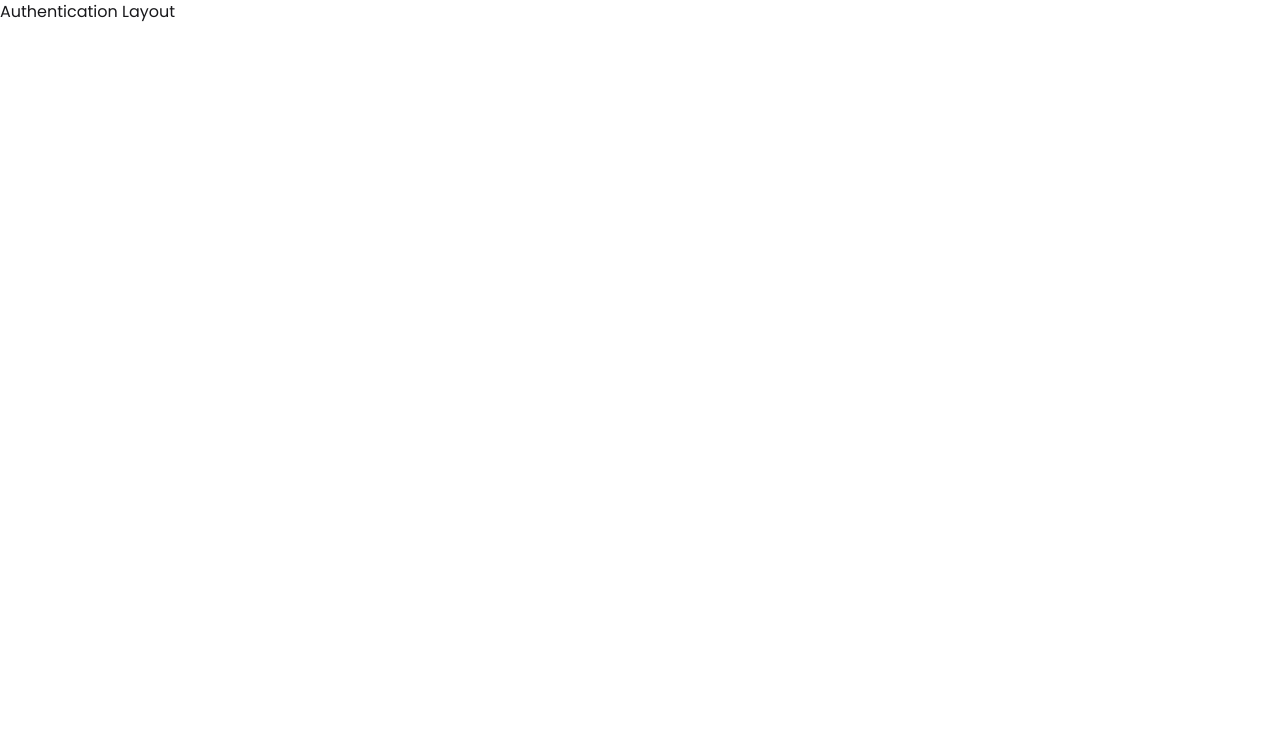
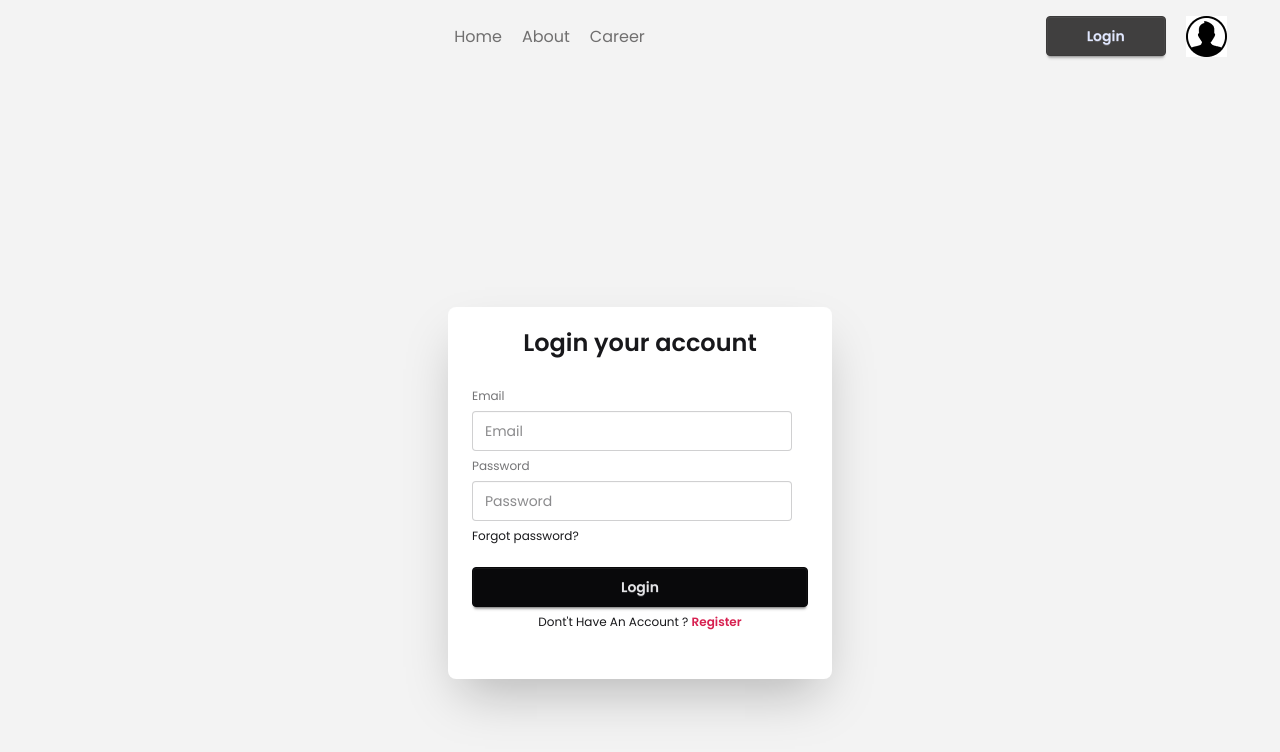
Before and after one commit to Badsha012/dragon_news, a React (Vite) app: page /auth/login in a window 1280 px wide. Shown: the top 752 px of the page. Built offline with nearby package versions, Linux system fonts and the light colour scheme.

Commit message:
update login page

```diff
--- a/src/Layouts/AuthLayout.jsx
+++ b/src/Layouts/AuthLayout.jsx
@@ -1,9 +1,17 @@
 import React from 'react';
+import Navbar from '../Components/Navbar';
+import { Outlet } from 'react-router';
 
 const AuthLayout = () => {
     return (
-        <div>
-            auth
+        <div className='bg-base-200 min-h-screen'>
+            <header className='w-11/12 mx-auto py-4'>
+                <Navbar></Navbar>
+            </header>
+            <main className='w-11/12 mx-auto py-5'>
+            <Outlet></Outlet>
+
+            </main>
 
         </div>
     );
--- a/src/Pages/Login.jsx
+++ b/src/Pages/Login.jsx
@@ -1,8 +1,28 @@
 import React from 'react';
+import { Link } from 'react-router';
 
 const Login = () => {
     return (
-        <div>
+        <div className='flex justify-center min-h-screen items-center'>
+            <div div className="card bg-base-100 w-full max-w-sm shrink-0 shadow-2xl py-5">
+                <h2 className='text-2xl font-semibold text-center'>Login your account</h2>
+      <div className="card-body">
+        <fieldset className="fieldset">
+          <label className="label">Email</label>
+          <input type="email" className="input" placeholder="Email" />
+          <label className="label">Password</label>
+          <input type="password" className="input" placeholder="Password" />
+          <div><a className="link link-hover">Forgot password?</a></div>
+
+
+          <button className="btn btn-neutral mt-4">Login</button>
+
+             <p className='text-center '>Dont't Have An Account ? <Link to='/auth/register' className='text-secondary font-semibold'>Register</Link> </p>
+        </fieldset>
+      </div>
+      </div>
+
+
 
         </div>
     );
--- a/src/Routes/Routes.jsx
+++ b/src/Routes/Routes.jsx
@@ -4,6 +4,7 @@ import Home from "../Pages/Home";
 import CategoryNews from "../Pages/CategoryNews";
 import Login from "../Pages/Login";
 import Register from "../Pages/Register";
+import AuthLayout from "../Layouts/AuthLayout";
 
 const router= createBrowserRouter(
 
@@ -25,7 +26,7 @@ const router= createBrowserRouter(
         },
         {
             path:'/auth',
-            element:<h2>Authentication Layout</h2>,
+            element:<AuthLayout></AuthLayout>,
             children:[
                 {
                     path:"/auth/login",
```
